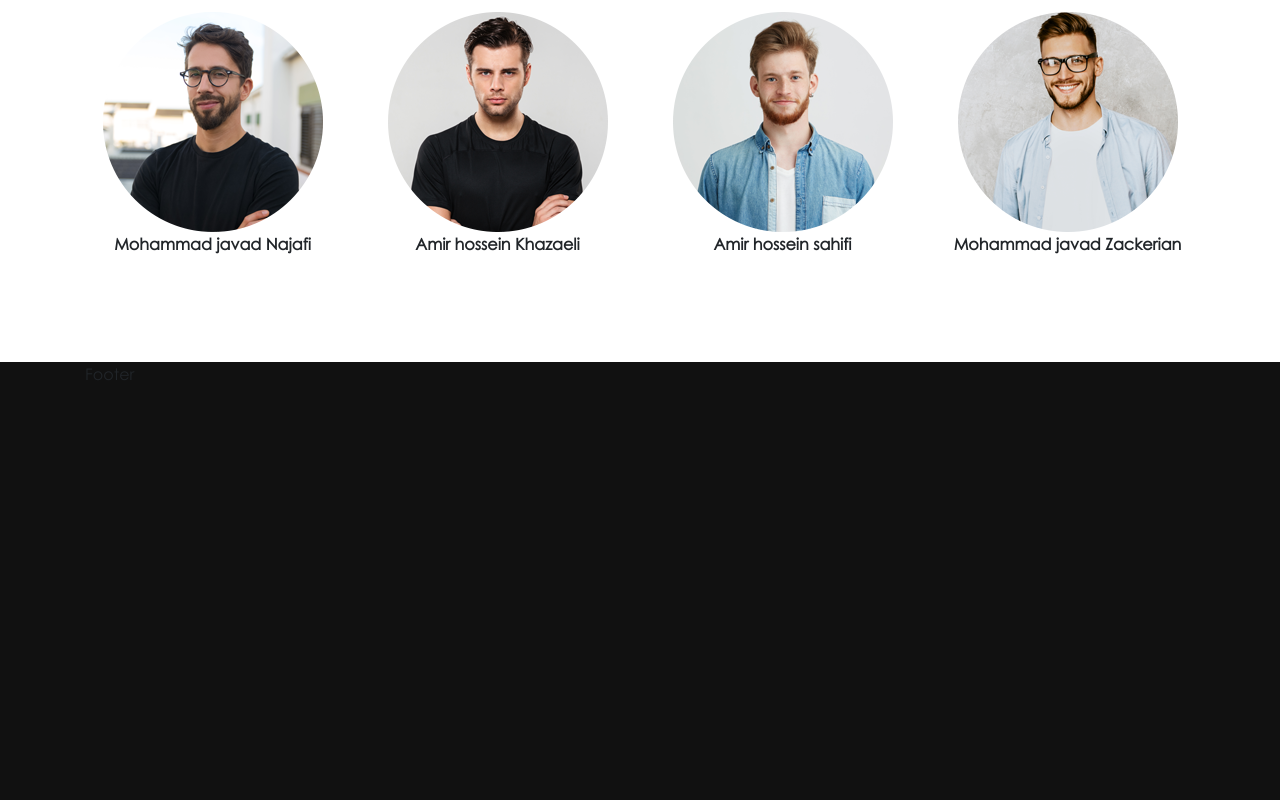
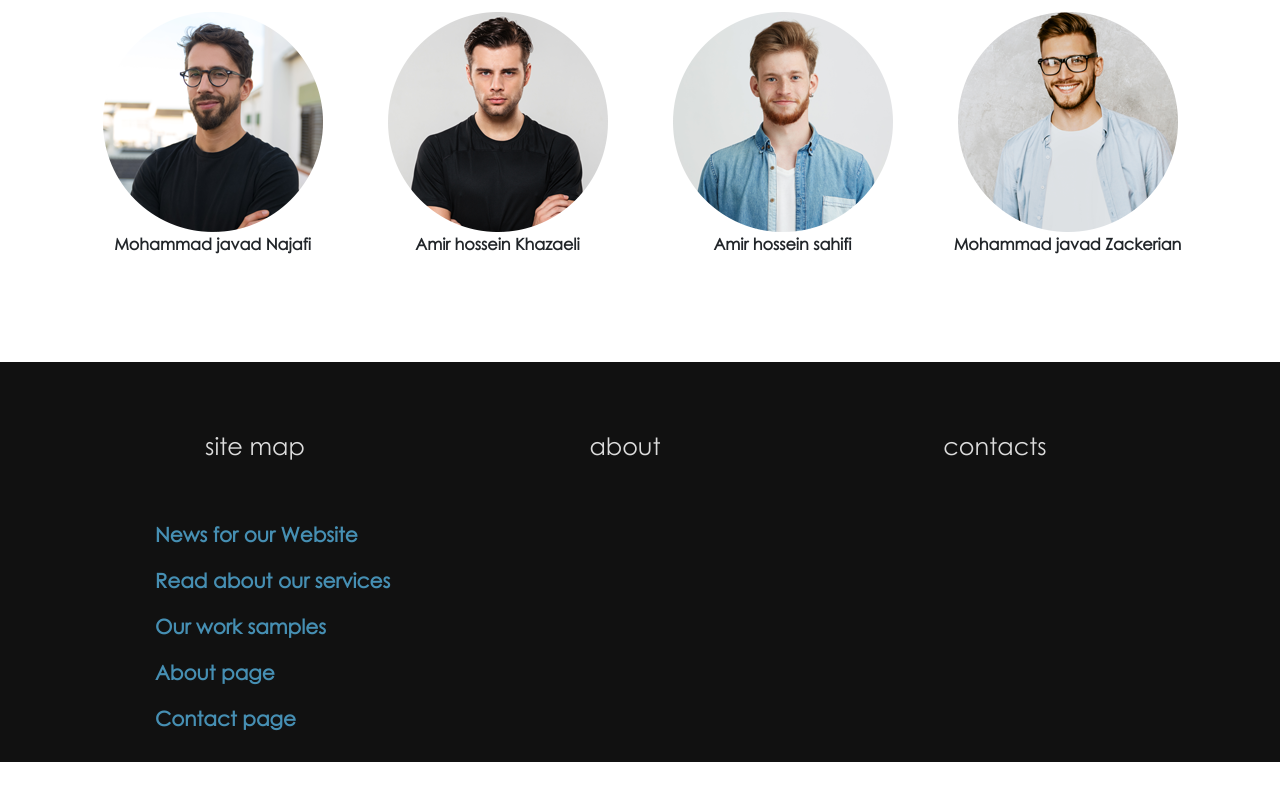
Before and after one commit to fagBoys/Opentag-ui, a plain HTML site: page Template/Index.html in a window 1280 px wide. Shown: the part 4030-4830 px from the top of the page. After the commit the page ends 4792 px from the top, so only its background shows below. Drawn offline with Linux system fonts and the light colour scheme.

Commit message:
working on footer
basics and site map of footer added

```diff
--- a/Template/Index.html
+++ b/Template/Index.html
@@ -334,11 +334,6 @@
 
 
 
-
-
-
-
-
                 </div>
 
 
@@ -349,18 +344,49 @@
 <!--End of Section 6-->
 
 
-
+ <!-- Footer -->
       <section class="section-style-footer">
         <div class="container">
           <div class="row">
             <div class="col-lg-12">
-              Footer
+
+
+
+ <div class="row footer-row-style">
+
+                <div class="col-lg-4 footer-box-style"><div class="footer-title-style"><h4>site map</h4></div>
+                    <div class="footer-content-style">
+
+                        <p><a href="#" style="color:#468fb3">News for our Website</a></p>
+                        <p><a href="#" style="color:#468fb3">Read about our services</a></p>
+                        <p><a href="#" style="color:#468fb3">Our work samples</a></p>
+                        <p><a href="#" style="color:#468fb3">About page</a></p>
+                        <p><a href="#" style="color:#468fb3">Contact page</a></p>
+
+
+
+                        </div>
+                    </div>
+
+
+
+
+
+                <div class="col-lg-4 footer-box-style"><div class="footer-title-style"><h4>about</h4></div><div class="footer-content-style"></div></div>
+
+                <div class="col-lg-4 footer-box-style"><div class="footer-title-style"><h4>contacts</h4></div><div class="footer-content-style"></div></div>
+
+
+                </div>
+
+
+
             </div>
           </div>
         </div>
       </section>
 
-
+<!--End of Footer -->
   </body>
 
 
--- a/Template/style.css
+++ b/Template/style.css
@@ -37,11 +37,7 @@ section.section-style-main
   z-index: 1;
 }
 
-section.section-style-footer
-{
-  height: 70vh !important;
-  background-color: #111111;
-}
+
 
 .logo-bold-style
 {
@@ -362,5 +358,32 @@ technologies-row-style
 {
     padding-bottom: 90px;
     font-size:2vh;
-font-weight: bold;
+    font-weight: bold;
 }
+.footer-row-style
+{
+    color: gainsboro;
+    text-align: j;
+    margin: auto;
+    width: 100%;
+}
+section.section-style-footer
+{
+  height: 50vh !important;
+  background-color: #111111;
+  text-align: center;
+  margin: auto;
+  width: 100%;
+}
+.footer-content-style
+{
+text-align: justify;
+padding-top: 50px;
+padding-left: 70px;
+font-weight:600;
+font-size:2.5vh;
+}
+.footer-title-style
+{
+padding-top:70px;
+}
```
